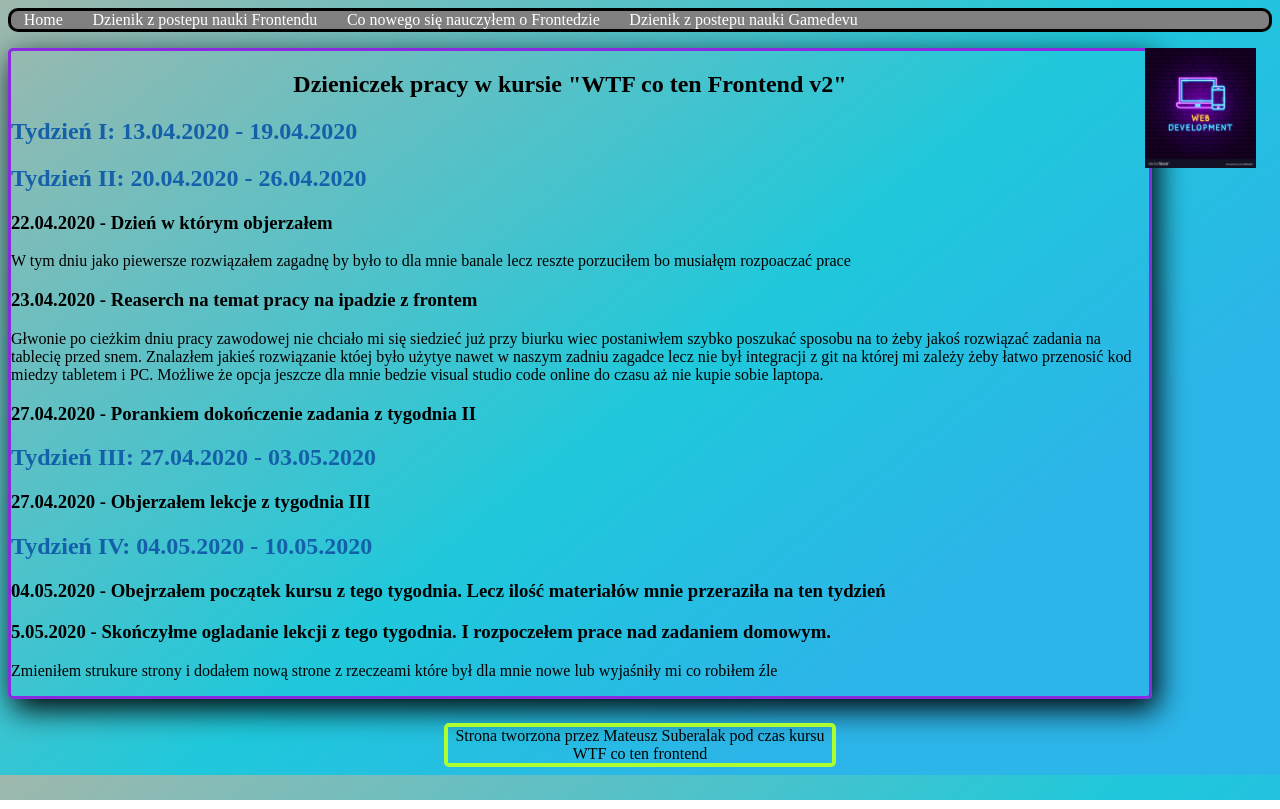
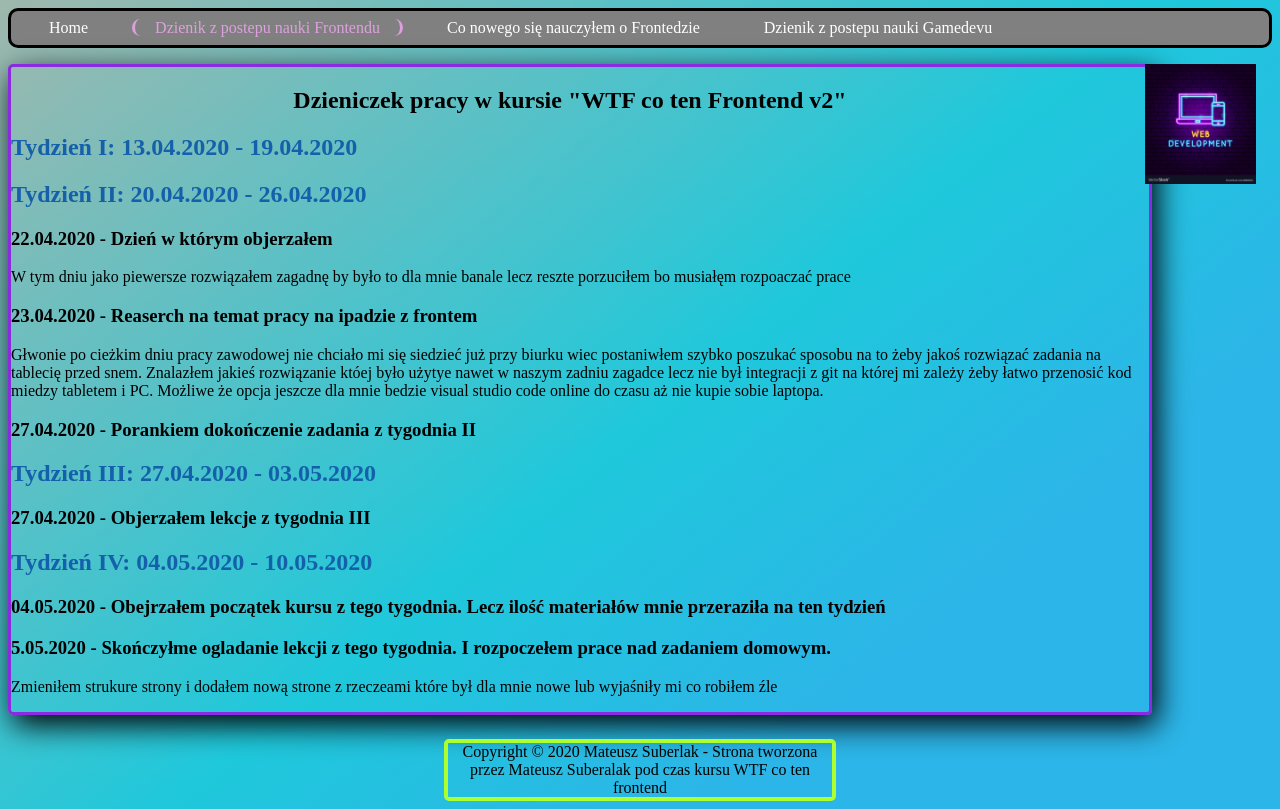
Before and after one commit to Zer0max/WTF-Homepage, a plain HTML site: page pages/learningLog.html in a window 1280 px wide. Drawn offline with Linux system fonts and the light colour scheme.

Commit message:
Added dynamic copyright and style for active link

```diff
--- a/pages/learningLog.html
+++ b/pages/learningLog.html
@@ -10,8 +10,8 @@
     <header class="page-header">
         <nav class="page-nav-header">
             <a class="page-nav-header__link" href="../index.html">Home</a>
-            <a class="page-nav-header__link" href="../pages/learningLog.html">Dzienik z postepu nauki Frontendu</a>
-            <a class="page-nav-header__link page-nav-header__link--active" href="../pages/whatLearned.html">Co nowego się nauczyłem o Frontedzie</a>
+            <a class="page-nav-header__link page-nav-header__link--active" href="../pages/learningLog.html">Dzienik z postepu nauki Frontendu</a>
+            <a class="page-nav-header__link" href="../pages/whatLearned.html">Co nowego się nauczyłem o Frontedzie</a>
             <a class="page-nav-header__link" href="../pages/gamedevLog.html">Dzienik z postepu nauki Gamedevu</a>
         </nav>
         <img class="header-image" src="../assets/images/frontEndPlaceholder.png" alt="My front end abitions">
@@ -76,7 +76,8 @@
 
     </main>
     <footer>
-        Strona tworzona przez Mateusz Suberalak pod czas kursu WTF co ten frontend
+        <span class="footer-copyright--js"></span>Strona tworzona przez Mateusz Suberalak pod czas kursu WTF co ten frontend
     </footer>
+    <script src="../script.js"></script>
 </body>
 </html>
--- a/script.js
+++ b/script.js
@@ -1 +1,6 @@
-console.log("Oj ty niegrzeczny tutaj się nie zalgąda");
+console.log("Oj ty niegrzeczny tutaj się nie zalgąda - ty hakierze :P");
+
+const copyritheElement = document.querySelector('.footer-copyright--js');
+const year = new Date().getFullYear();
+
+copyritheElement.innerHTML = `Copyright © ${year} Mateusz Suberlak - `;
--- a/style.css
+++ b/style.css
@@ -27,16 +27,23 @@ h2 {
     max-width: 100%;
     background-color: grey;
     border: solid;
+    padding: 1vh;
     border-radius: 10px;;
 }
 
 .page-nav-header__link {
     color: white;
-    margin: 1vw;
+    margin: 10px;
     text-decoration: none;
+    padding: 0 20px 0 20px ;
 }
 
 .page-nav-header__link--active {
+    border: 3px solid plum;
+    border-top: none;
+    border-bottom: none;
+    border-radius: 10px;
+    color: plum;
 
 }
 
```
Also changed, not shown: index.html (+2 -1 lines), pages/gamedevLog.html (+2 -1 lines), pages/whatLearned.html (+2 -1 lines).
